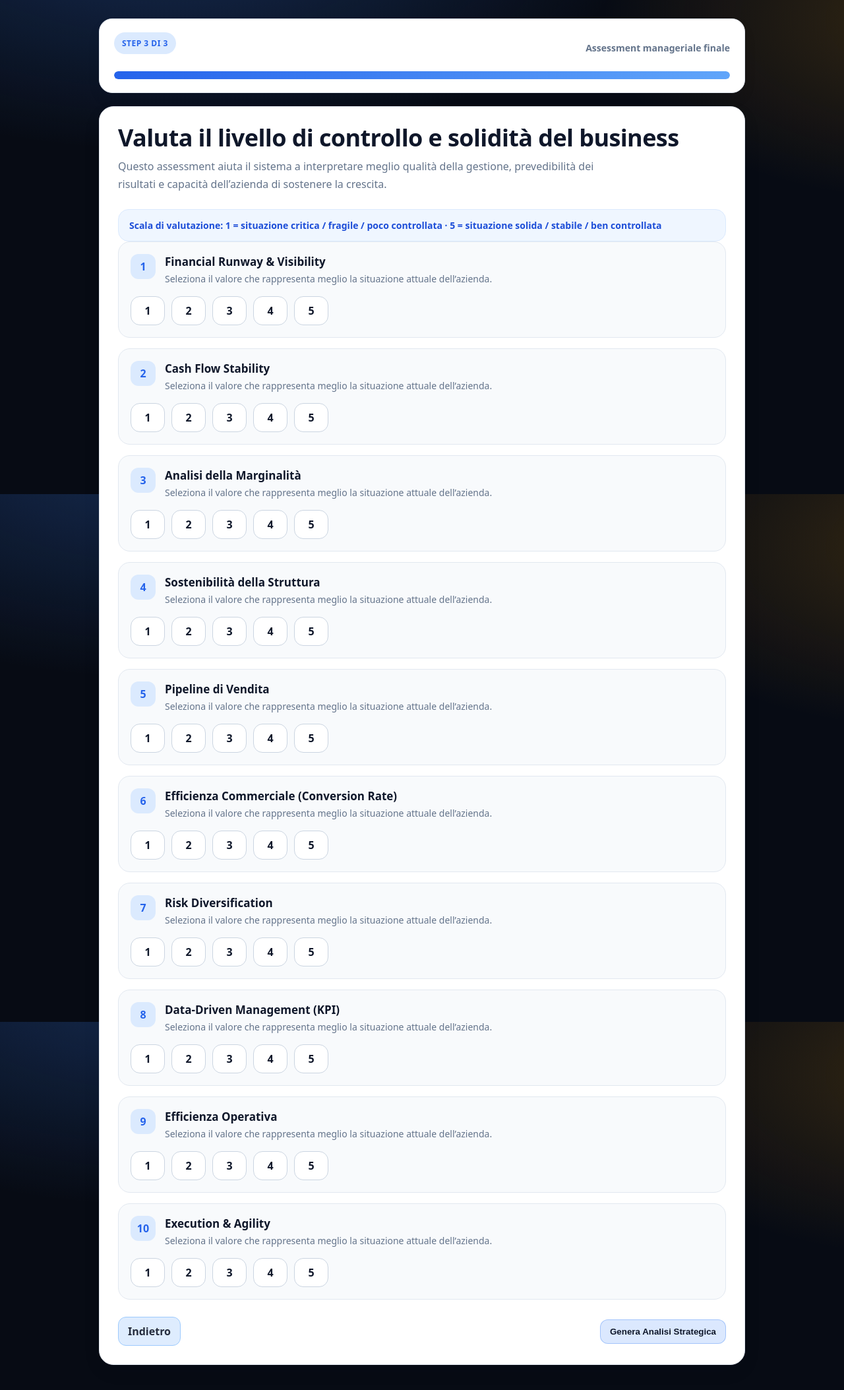
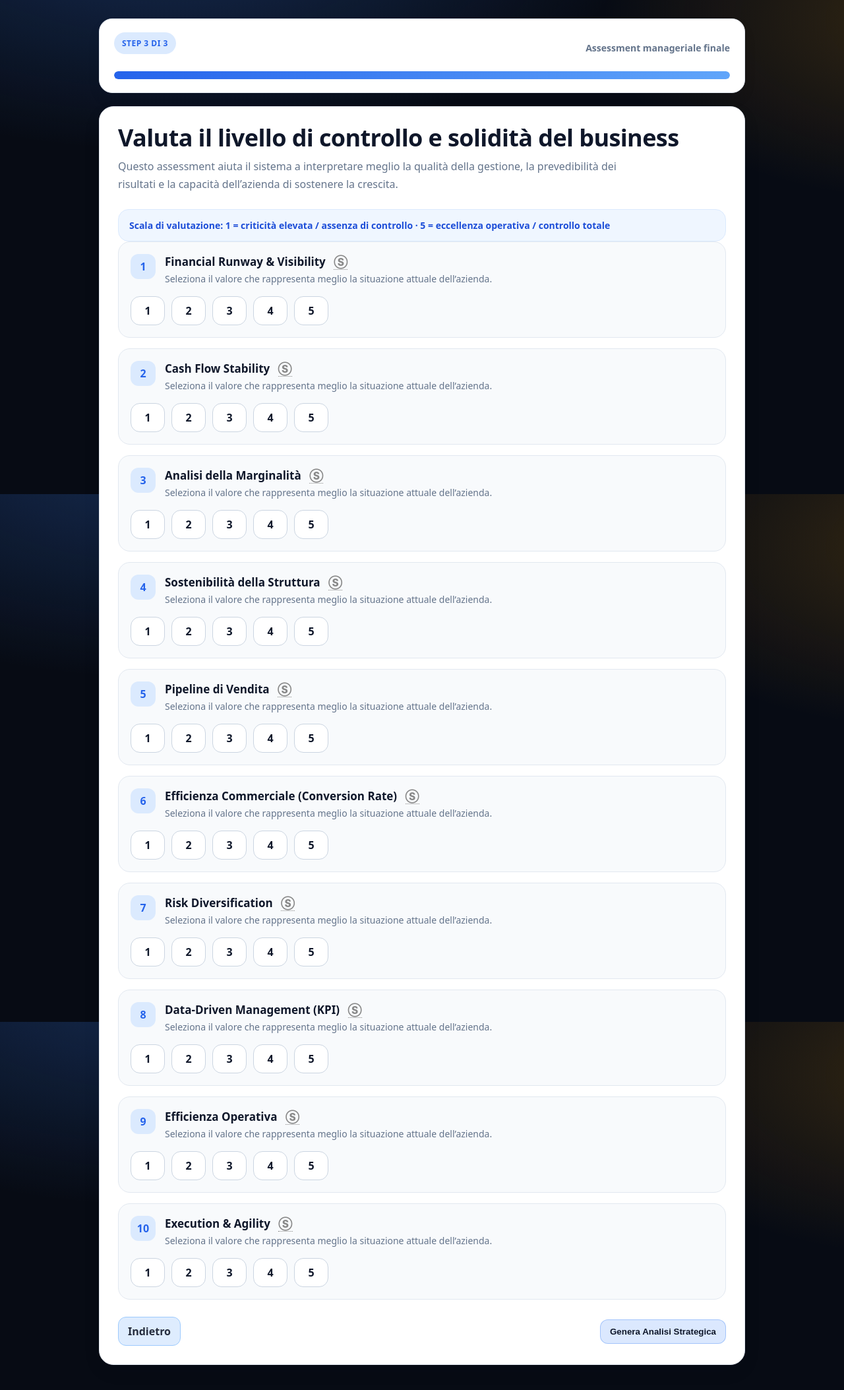
Before and after one commit to adiutorialessandro/saas_full, a Flask app: template app/templates/quiz.html in a window 1280 px wide. Shown: the part 51-2158 px from the top of the page at 66% size. Run offline with Flask 3, Linux system fonts and the light colour scheme; the template is opened without the code that fills it: values that come from a table or form of the project are taken from there, others are empty.

Commit message:
Aggiunti tooltip informativi al quiz e aggiornati i form

```diff
--- a/app/templates/quiz.html
+++ b/app/templates/quiz.html
@@ -16,15 +16,15 @@
     <div class="wizard-head">
       <h1>Valuta il livello di controllo e solidità del business</h1>
       <p>
-        Questo assessment aiuta il sistema a interpretare meglio qualità della gestione,
-        prevedibilità dei risultati e capacità dell’azienda di sostenere la crescita.
+        Questo assessment aiuta il sistema a interpretare meglio la qualità della gestione,
+        la prevedibilità dei risultati e la capacità dell’azienda di sostenere la crescita.
       </p>
     </div>
 
     <div class="wizard-tip">
       <b>Scala di valutazione:</b>
-      1 = situazione critica / fragile / poco controllata ·
-      5 = situazione solida / stabile / ben controllata
+      1 = criticità elevata / assenza di controllo ·
+      5 = eccellenza operativa / controllo totale
     </div>
 
     <form method="post" class="wizard-form">
@@ -37,7 +37,13 @@
             <div class="quiz-question">
               <div class="quiz-number">{{ i }}</div>
               <div>
-                <div class="quiz-title">{{ field.label.text }}</div>
+                <div class="quiz-title">
+                  {{ field.label.text }}
+                  {% if field.description %}
+                    <span title="{{ field.description }}" data-bs-toggle="tooltip" style="cursor: help; color: #888; margin-left: 8px; font-size: 0.9em; border-bottom: 1px dotted #888; padding-bottom: 1px;">
+                      &#9416; </span>
+                  {% endif %}
+                  </div>
                 <div class="quiz-sub">
                   Seleziona il valore che rappresenta meglio la situazione attuale dell’azienda.
                 </div>
@@ -68,4 +74,15 @@
   </div>
 </div>
 
+<script>
+  document.addEventListener("DOMContentLoaded", function(){
+    var tooltipTriggerList = [].slice.call(document.querySelectorAll('[data-bs-toggle="tooltip"]'));
+    if (typeof bootstrap !== 'undefined') {
+      var tooltipList = tooltipTriggerList.map(function (tooltipTriggerEl) {
+        return new bootstrap.Tooltip(tooltipTriggerEl);
+      });
+    }
+  });
+</script>
+
 {% endblock %}
```
